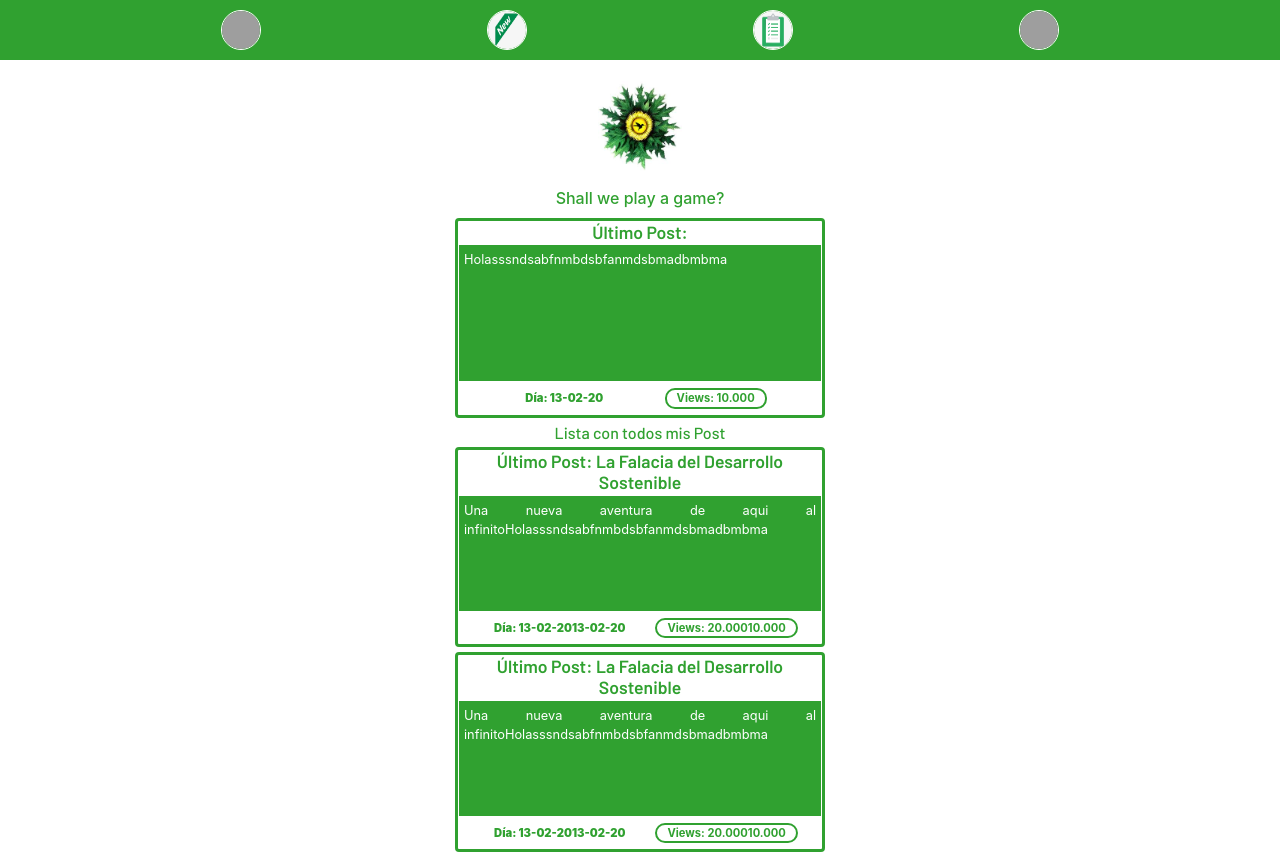
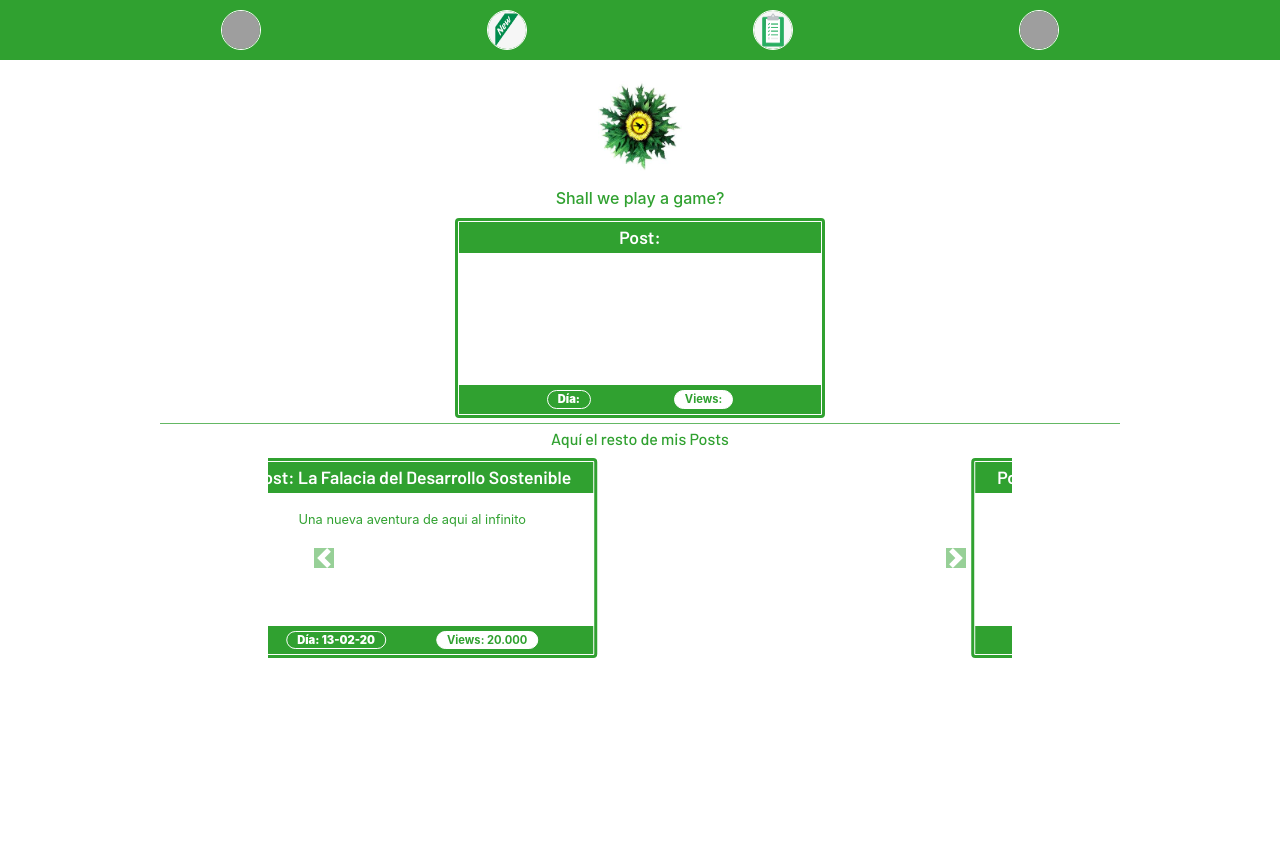
Before and after one commit to UrtziFM/myblog-client, a React (Create React App) app: page /home in a window 1280 px wide. Shown: the top 854 px of the page. After the commit the page ends 800 px from the top, so only its background shows below. Built offline with nearby package versions, Linux system fonts and the light colour scheme; grey boxes are pictures that could not be loaded.

Commit message:
Home Container and inside Cards are finished

```diff
--- a/src/components/lastpost/styles.css
+++ b/src/components/lastpost/styles.css
@@ -14,32 +14,33 @@
 }
 .last-Card-Title{
   width: 100%;
-  background-color: white;
+  background-color: rgb(48, 161, 48);
   margin: 0px 0px 0px 0px;
+  padding: 5px;
   font-family: 'Barlow', sans-serif;
   font-weight: 600;
   display: block;
-  color: rgb(48, 161, 48);
+  color: white;
   text-align: center;
   font-size: 1.1rem;
 }
 .last-content {
-    background-color: rgb(48, 161, 48);
+    background-color: white;
     height: 140px;
     margin: 2px 0px 2px 0px;
-    text-align: justify;
-    padding: 5px;
-    color: white;
+    text-align: center;
+    padding: 15px;
+    color: rgb(48, 161, 48);
     font-size: 0.8rem;
 }
 .last-date {
-    background-color: white;
+    background-color: rgb(48, 161, 48);
     margin: 0px;
-    color: rgb(48, 161, 48);
+    color: white;
     text-align: center;
     font-size: 0.7rem;
     font-weight: 900;
-    border: 2px solid white;
+    border: 1px solid white;
     border-radius: 10px;
     padding-left: 10px;
     padding-right: 10px;
@@ -50,7 +51,7 @@
     color: rgb(48, 161, 48);
     text-align: center;
     font-size: 0.7rem;
-    border: 2px solid rgb(48, 161, 48);
+    border: 1px solid white;
     border-radius: 10px;
     padding-left: 10px;
     padding-right: 10px;
@@ -62,6 +63,6 @@
   justify-content: space-evenly;
   align-items: flex-end;
   width: 100%;
-  background-color: white;
+  background-color: rgb(48, 161, 48);
   padding: 5px;
 }
--- a/src/components/lastpost/view.js
+++ b/src/components/lastpost/view.js
@@ -2,15 +2,15 @@ import React from 'react';
 
 import './styles.css';
 
-const LastPostCard = ({title, picture, description, date, views}) => {
+const LastPostCard = ({title, description, date, views}) => {
 
     return (
         <div className="last-Card">
-            <h3 className="last-Card-Title">Último Post: {title}</h3>
-            <p className="last-content">{description}Holasssndsabfnmbdsbfanmdsbmadbmbma</p>
+            <h3 className="last-Card-Title">Post: {title}</h3>
+            <p className="last-content">{description}</p>
             <div className="last-footer">
-            <p className="last-date">Día: {date}13-02-20</p>
-            <p className="last-views">Views: {views}10.000</p>
+            <p className="last-date">Día: {date}</p>
+            <p className="last-views">Views: {views}</p>
             </div>
         </div>
     )
--- a/src/components/postlist/index.js
+++ b/src/components/postlist/index.js
@@ -1,3 +1,9 @@
 import PostListCard from './view'
 
 export default PostListCard;
+
+/*
+import PostListCard from './view'
+
+export default PostListCard;
+*/
--- a/src/components/postlist/styles.css
+++ b/src/components/postlist/styles.css
@@ -1,9 +1,18 @@
 .PostList-Title {
-    font-family: 'Barlow', sans-serif;
+  font-family: 'Barlow', sans-serif;
   font-weight: medium;
   font-size: 16px;
   color: rgb(48, 161, 48);
-  margin: 0px;
+  margin: 5px;
   text-align: center;
 
 }
+ol {
+  opacity: 0;
+}
+span.carousel-control-prev-icon{
+  background-color:rgb(48, 161, 48);
+}
+span.carousel-control-next-icon{
+  background-color: rgb(48, 161, 48);
+}
--- a/src/components/postlist/view.js
+++ b/src/components/postlist/view.js
@@ -1,9 +1,43 @@
 import React from 'react';
+import { useState } from 'react'
 import LastPostCard from '../lastpost';
 import PostList from '../../constants/PostList'
+import Carousel from 'react-bootstrap/Carousel'
 
 import './styles.css';
 
+function PostListCard() {
+  const [index, setIndex] = useState(0);
+
+  const handleSelect = (selectedIndex, e) => {
+    setIndex(selectedIndex);
+  };
+
+  return (
+    <div>
+            <h3 className= "PostList-Title"> Aquí el resto de mis Posts</h3>
+    <Carousel activeIndex={index} onSelect={handleSelect}>
+    {PostList.map((PostList, i) => {
+           return (
+      <Carousel.Item>
+          <LastPostCard
+                key={i}
+               title={PostList.title}
+               description={PostList.description}
+               date={PostList.date}
+               views={PostList.views}
+
+        />
+      </Carousel.Item>
+           );
+    })}
+    </Carousel>
+    </div>
+  );
+}
+
+export default PostListCard
+/*
 const PostListCard = () => {
 
     return (
@@ -28,3 +62,4 @@ const PostListCard = () => {
 }
 
 export default PostListCard
+*/
--- a/src/containers/home/view.js
+++ b/src/containers/home/view.js
@@ -30,7 +30,11 @@ const Home = ()=>{
       </Link>
     </Router>
     <div className="line"></div>
-  <PostListCard />
+    <Router>
+      <Link to="/postlist">
+        <PostListCard />
+      </Link>
+    </Router>
   </div>
     )
 }
```
